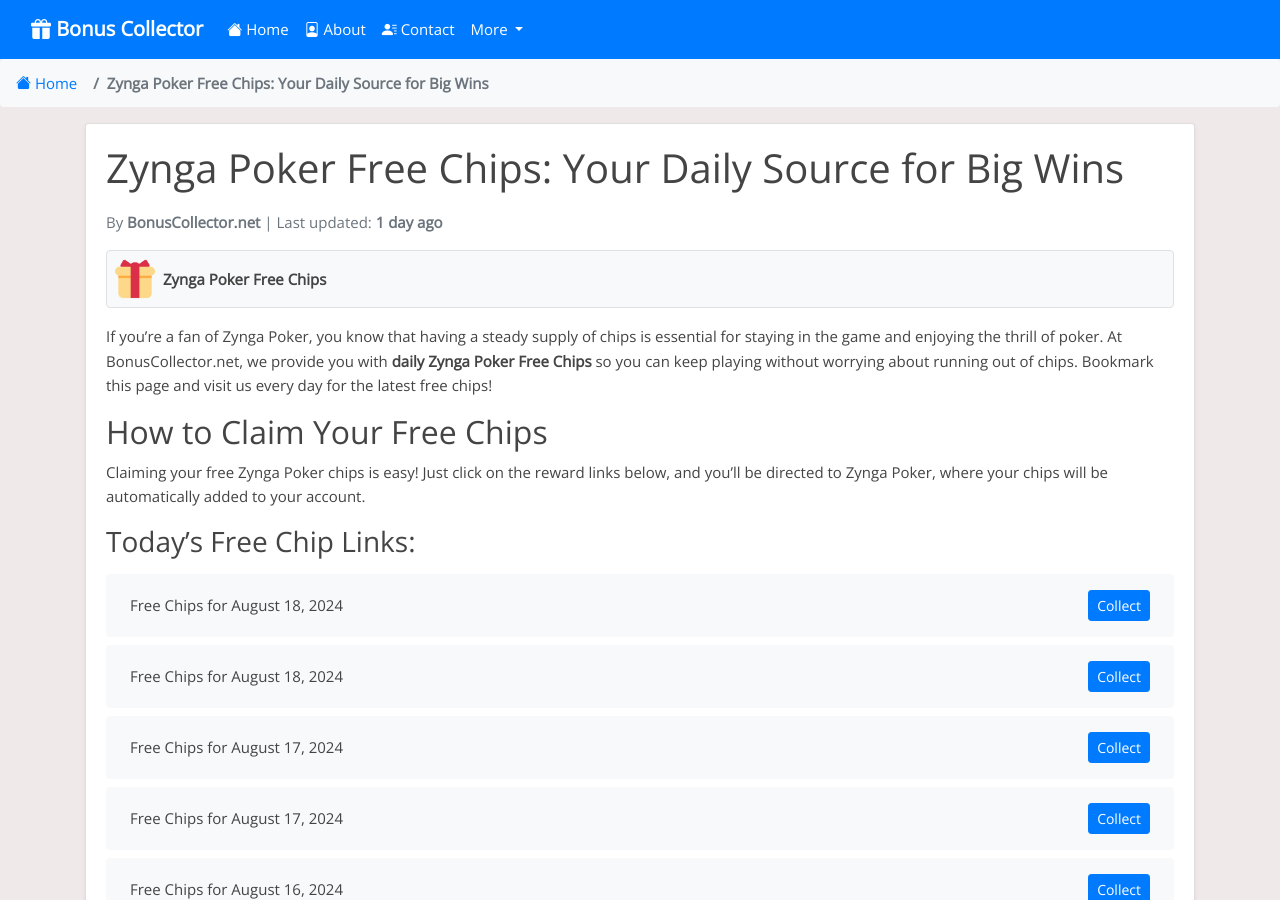
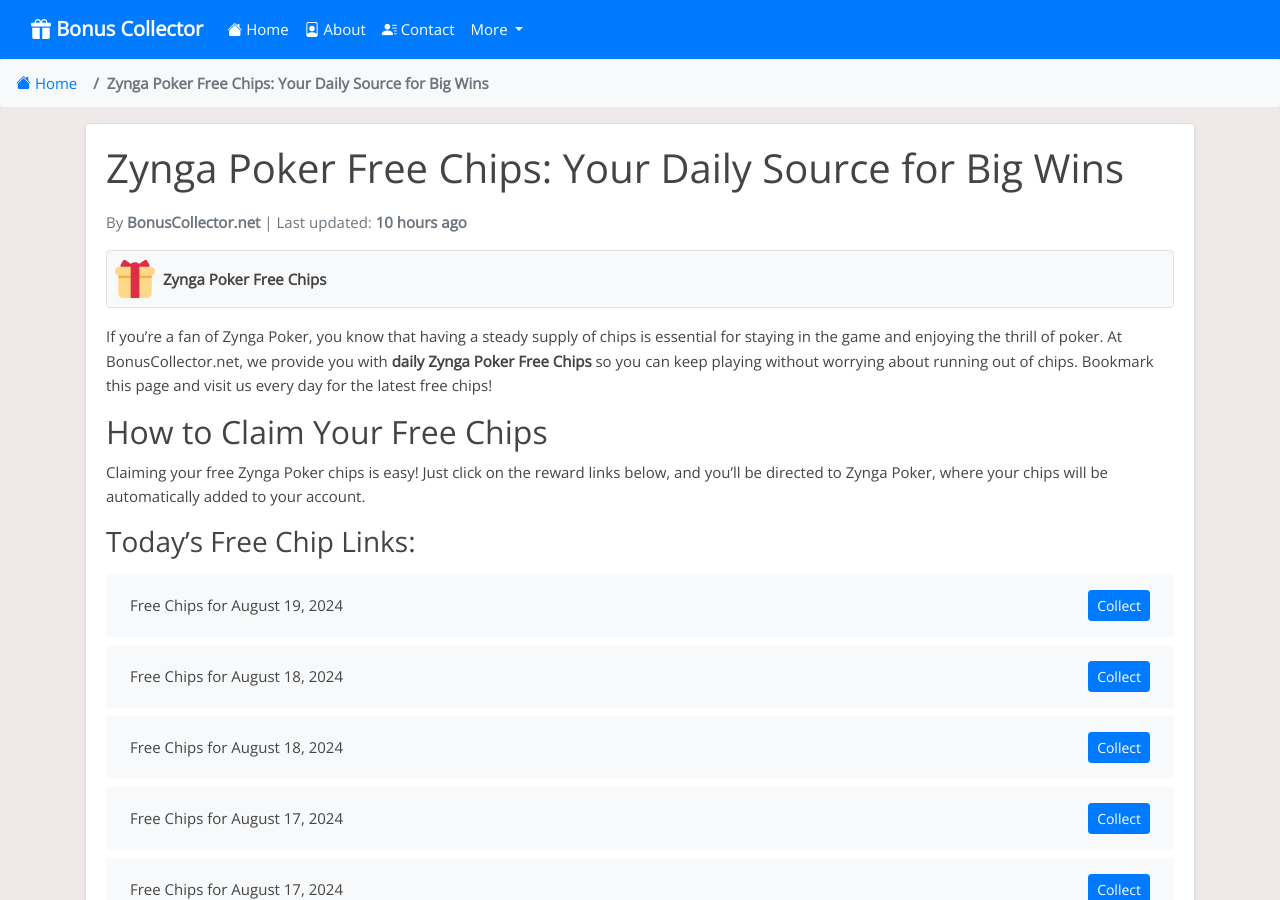
Before and after one commit to Prollad99/bs-net, a Jekyll site: the page built from _posts/2024-08-09-zynga-poker.md, in a window 1280 px wide and 900 px high. Built offline with Jekyll 4.4.1, drawn with Linux system fonts in a browser that asks for light colours; nearby versions of some CDN libraries; comment, search, counter and statistics services are not loaded; some of the changed text lies outside the part shown.

Commit message:
Update zynga-poker reward links and last modified date

```diff
--- a/_data/include_files.yml
+++ b/_data/include_files.yml
@@ -83,7 +83,7 @@
   last_modified: 2024-08-19 03:40:09
 
 zynga-poker.html:
-  last_modified: 2024-08-18 16:41:27
+  last_modified: 2024-08-19 16:42:27
 
 game-of-thrones-slots.html:
   last_modified: 2024-08-19 03:23:01
--- a/_includes/zynga-poker.html
+++ b/_includes/zynga-poker.html
@@ -1,4 +1,8 @@
 <ul class="list-group mt-3 mb-4">
+  <li class="list-group-item d-flex justify-content-between align-items-center">
+    <span>Free Chips for August 19, 2024</span>
+    <a href="http://zynga.live/zKZgWfF2" class="btn btn-primary btn-sm">Collect</a>
+  </li>
   <li class="list-group-item d-flex justify-content-between align-items-center">
     <span>Free Chips for August 18, 2024</span>
     <a href="http://zynga.live/ZL6r7Wgr" class="btn btn-primary btn-sm">Collect</a>
@@ -395,8 +399,4 @@
     <span>Free Chips for August 9, 2024</span>
     <a href="http://zynga.live/gYdQGMJt" class="btn btn-primary btn-sm">Collect</a>
   </li>
-  <li class="list-group-item d-flex justify-content-between align-items-center">
-    <span>Free Chips for August 9, 2024</span>
-    <a href="http://zynga.live/3lreQYAB" class="btn btn-primary btn-sm">Collect</a>
-  </li>
 </ul>
```
Also changed, not shown: links-json/zynga-poker.json (+4 -4 lines).
